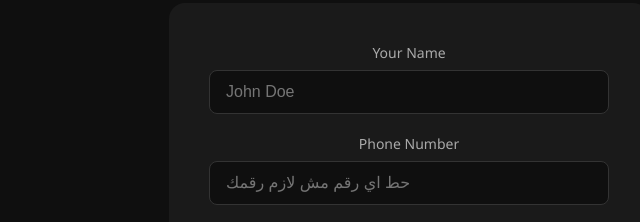
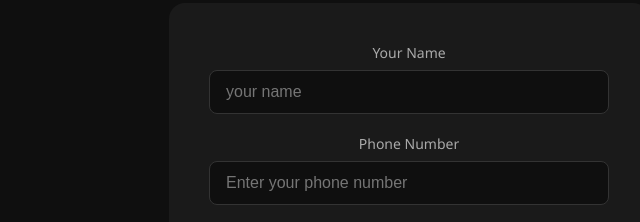
Before and after one commit to 2010omar/2010omar.github.io, a plain HTML site: page contact.html in a window 1280 px wide. Shown: the part 289-511 px from the top of the page, 231-871 px from the left. Drawn offline with Linux system fonts and the light colour scheme.

Commit message:
renaming a box

```diff
--- a/contact.html
+++ b/contact.html
@@ -22,12 +22,12 @@
 
       <div class="input-group">
         <label>Your Name</label>
-        <input type="text" id="name" placeholder="John Doe" />
+        <input type="text" id="name" placeholder="your name" />
       </div>
 
       <div class="input-group">
         <label>Phone Number</label>
-        <input type="tel" id="phone" placeholder="حط اي رقم مش لازم رقمك" />
+        <input type="tel" id="phone" placeholder="Enter your phone number" />
       </div>
 
       <button class="submit-btn" onclick="handleSubmit()">Submit</button>
```
